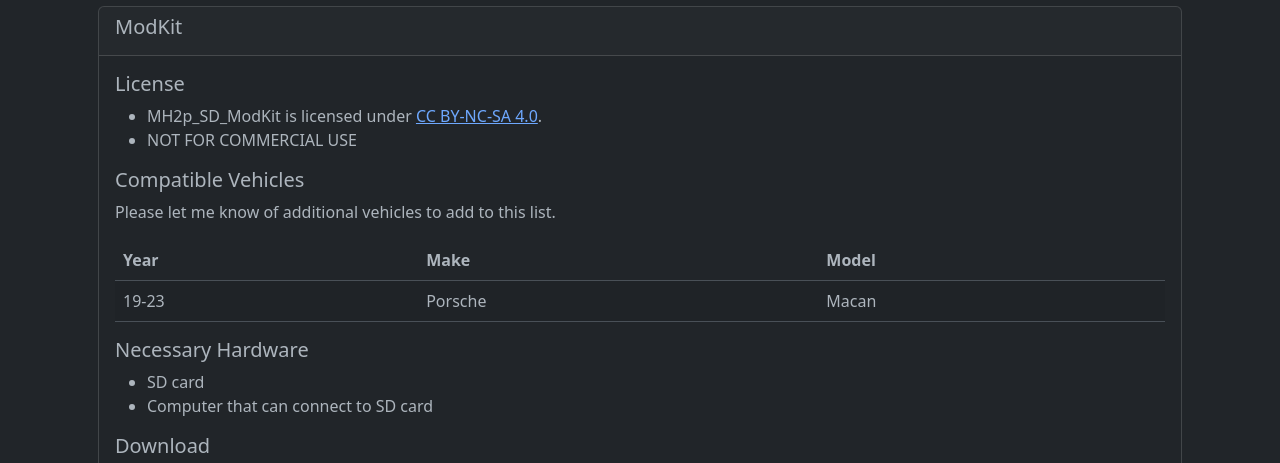
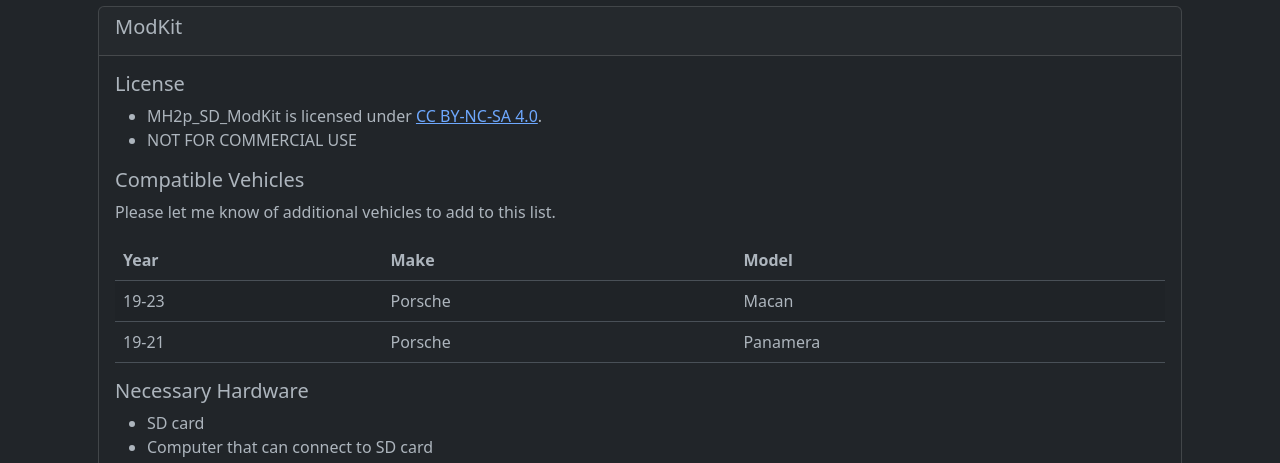
Before and after one commit to LawPaul/MH2p_SD_ModKit_Site, a plain HTML site: page index.html in a window 1280 px wide. Shown: the part 60-523 px from the top of the page. Drawn offline with nearby package versions, Linux system fonts and the light colour scheme.

Commit message:
added 19-21 Porsche Panamera to supported vehicles list

```diff
--- a/index.html
+++ b/index.html
@@ -39,6 +39,11 @@
                                 <td>19-23</td>
                                 <td>Porsche</td>
                                 <td>Macan</td>
+                            </tr>
+                            <tr>
+                                <td>19-21</td>
+                                <td>Porsche</td>
+                                <td>Panamera</td>
                             </tr>
                             </tbody>
                         </table>
```
